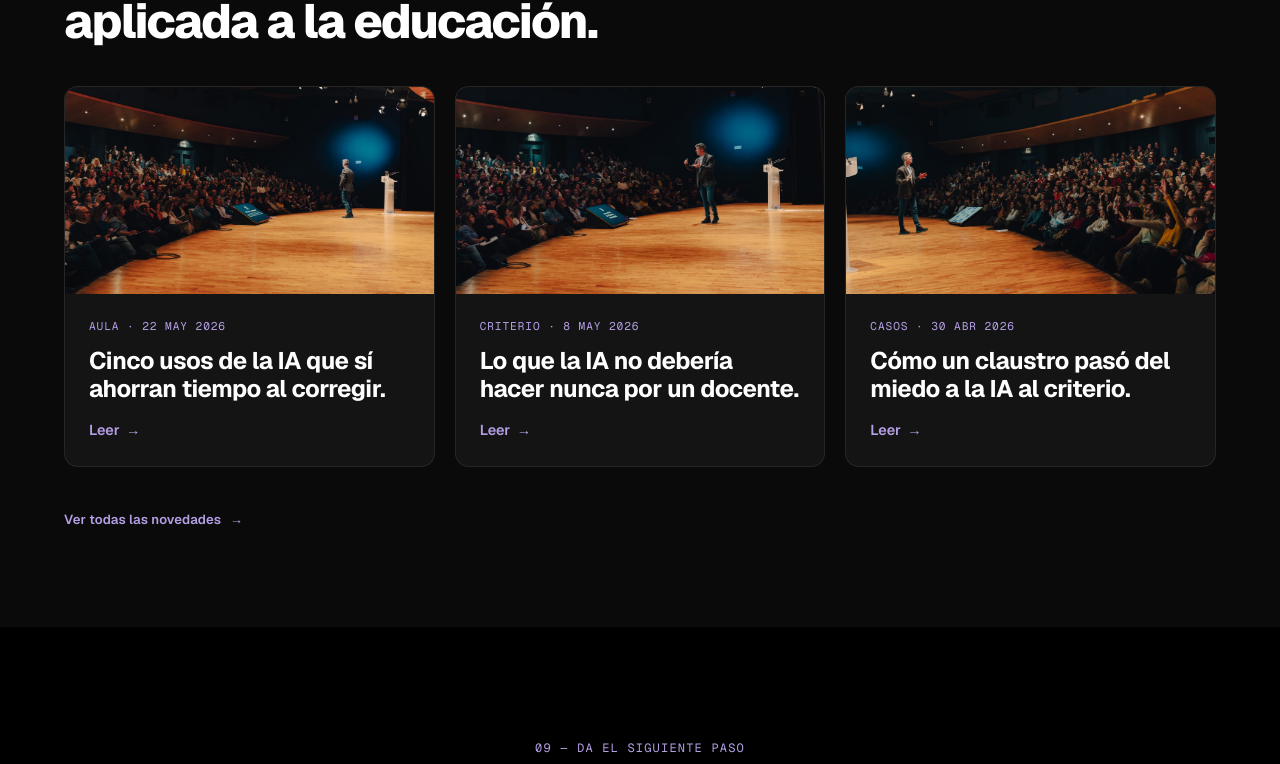
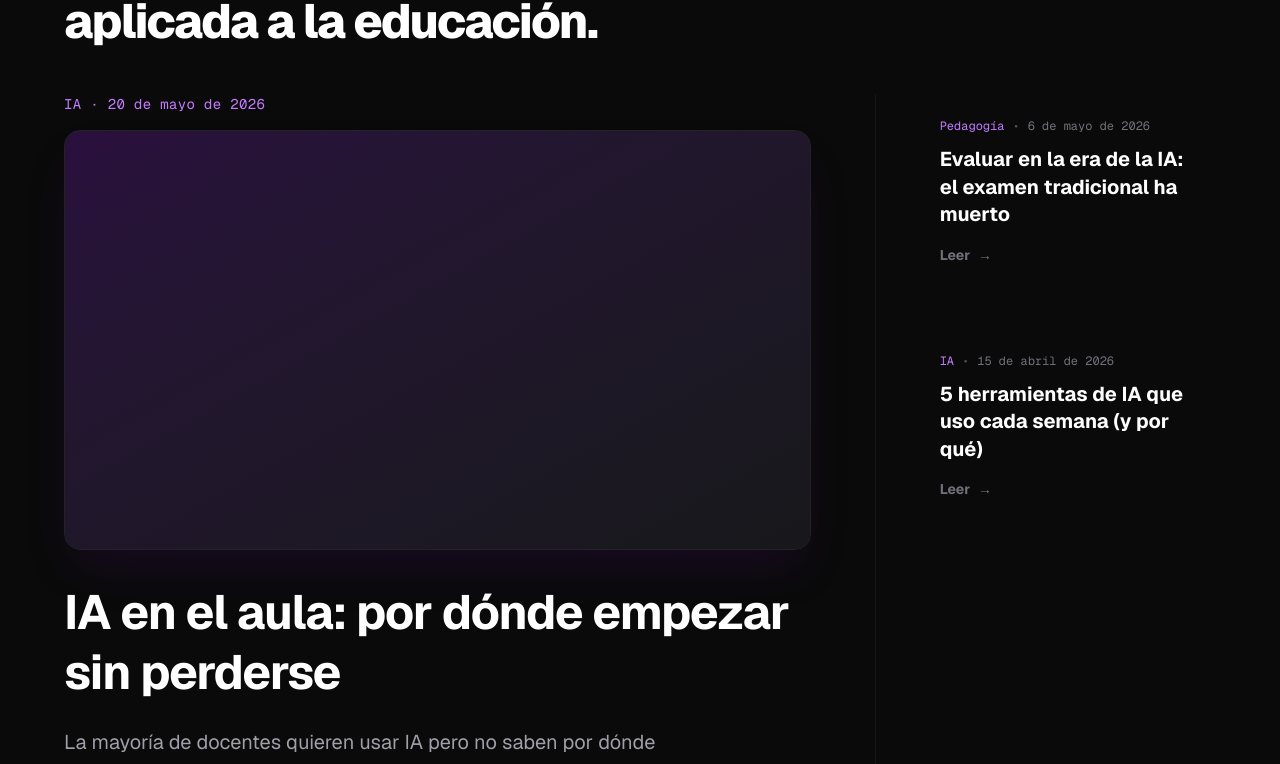
Before and after one commit to hugo2h/joseda_home, a Next.js app: page / in a window 1280 px wide. Shown: the part 5919-6683 px from the top of the page. Built offline with nearby package versions, Linux system fonts and the light colour scheme.

Commit message:
SEO en el blog

```diff
--- a/app/blog/page.tsx
+++ b/app/blog/page.tsx
@@ -8,6 +8,10 @@ import { getAllPosts, formatDate } from '@/lib/blog';
 export const metadata = {
   title: 'Blog — Joseda',
   description: 'Ideas sobre IA y educación que llegan al lunes siguiente.',
+  alternates: {
+    canonical: '/blog',
+    types: { 'application/rss+xml': '/blog/rss.xml' },
+  },
 };
 
 const CATEGORIAS = ['Todos', 'IA', 'Pedagogía', 'Casos', 'Opinión'];
@@ -55,13 +59,14 @@ export default function BlogPage() {
           ) : (
             <div style={{ display: 'grid', gridTemplateColumns: 'repeat(auto-fill, minmax(300px,1fr))', gap: '1.75rem' }}>
               {posts.map((post, i) => (
-                <Reveal key={post.slug} delay={i * 0.07}>
+                <Reveal key={post.slug} delay={i * 0.07} style={{ height: '100%' }}>
                   <Card
                     meta={`${post.category} · ${formatDate(post.date)} · ${post.readingTime} min`}
                     title={post.title}
                     body={post.excerpt}
                     linkText="Leer artículo"
                     href={`/blog/${post.slug}`}
+                    center
                   />
                 </Reveal>
               ))}
--- /dev/null
+++ b/app/blog/rss.xml/route.ts
@@ -0,0 +1,48 @@
+import { getAllPosts } from '@/lib/blog';
+
+const SITE_URL = 'https://joseda.education';
+
+function escapeXml(str: string): string {
+  return str
+    .replace(/&/g, '&amp;')
+    .replace(/</g, '&lt;')
+    .replace(/>/g, '&gt;')
+    .replace(/"/g, '&quot;')
+    .replace(/'/g, '&apos;');
+}
+
+export async function GET() {
+  const posts = getAllPosts();
+
+  const items = posts
+    .map((post) => {
+      const url = `${SITE_URL}/blog/${post.slug}`;
+      return `
+    <item>
+      <title>${escapeXml(post.title)}</title>
+      <link>${url}</link>
+      <guid isPermaLink="true">${url}</guid>
+      <pubDate>${new Date(post.date).toUTCString()}</pubDate>
+      <description>${escapeXml(post.excerpt)}</description>
+      <category>${escapeXml(post.category)}</category>
+    </item>`;
+    })
+    .join('');
+
+  const xml = `<?xml version="1.0" encoding="UTF-8"?>
+<rss version="2.0" xmlns:atom="http://www.w3.org/2005/Atom">
+  <channel>
+    <title>Blog — Joseda</title>
+    <link>${SITE_URL}/blog</link>
+    <atom:link href="${SITE_URL}/blog/rss.xml" rel="self" type="application/rss+xml" />
+    <description>Ideas sobre IA y educación que llegan al lunes siguiente.</description>
+    <language>es-ES</language>${items}
+  </channel>
+</rss>`;
+
+  return new Response(xml, {
+    headers: {
+      'Content-Type': 'application/xml; charset=utf-8',
+    },
+  });
+}
--- a/app/sitemap.ts
+++ b/app/sitemap.ts
@@ -1,17 +1,35 @@
 import type { MetadataRoute } from 'next';
+import { getAllPosts } from '@/lib/blog';
 
 const SITE_URL = 'https://joseda.education';
 
 // Rutas públicas existentes en este repo (Dev A). Las de Dev B se añadirán
-// cuando estén disponibles (/cursos, /formaciones, /ponencias, /podcasts, /boletin, /blog…).
+// cuando estén disponibles (/cursos, /formaciones, /ponencias, /podcasts, /boletin…).
 const ROUTES = ['', '/sobre-joseda', '/contacto'];
 
 export default function sitemap(): MetadataRoute.Sitemap {
   const lastModified = new Date();
-  return ROUTES.map((path) => ({
+
+  const staticEntries: MetadataRoute.Sitemap = ROUTES.map((path) => ({
     url: `${SITE_URL}${path}`,
     lastModified,
     changeFrequency: 'monthly',
     priority: path === '' ? 1 : 0.7,
   }));
+
+  const blogIndexEntry: MetadataRoute.Sitemap = [{
+    url: `${SITE_URL}/blog`,
+    lastModified,
+    changeFrequency: 'weekly',
+    priority: 0.8,
+  }];
+
+  const postEntries: MetadataRoute.Sitemap = getAllPosts().map((post) => ({
+    url: `${SITE_URL}/blog/${post.slug}`,
+    lastModified: new Date(post.date),
+    changeFrequency: 'monthly',
+    priority: 0.6,
+  }));
+
+  return [...staticEntries, ...blogIndexEntry, ...postEntries];
 }
--- a/components/Card.tsx
+++ b/components/Card.tsx
@@ -18,6 +18,7 @@ export default function Card({
   body,
   linkText,
   href,
+  center = false,
 }: {
   icon?: ReactNode;
   image?: string;
@@ -27,6 +28,7 @@ export default function Card({
   body?: string;
   linkText?: string;
   href?: string;
+  center?: boolean;
 }) {
   return (
     <article
@@ -47,7 +49,15 @@ export default function Card({
         </div>
       )}
 
-      <div style={{ display: 'flex', flexDirection: 'column', gap: '0.75rem', padding: '1.5rem' }}>
+      <div style={{
+        display      : 'flex',
+        flexDirection: 'column',
+        gap          : '0.75rem',
+        padding      : '1.5rem',
+        flex         : 1,
+        textAlign    : center ? 'center' : undefined,
+        alignItems   : center ? 'center' : undefined,
+      }}>
         {icon && <div style={{ fontSize: '1.6rem', lineHeight: 1 }} aria-hidden="true">{icon}</div>}
 
         {meta && (
@@ -69,7 +79,8 @@ export default function Card({
         )}
 
         {linkText && href && (
-          <Link href={href} style={{ marginTop: '0.35rem', display: 'inline-flex', alignItems: 'center',
+          <Link href={href} style={{ marginTop: center ? 'auto' : '0.35rem', paddingTop: center ? '0.35rem' : undefined,
+            display: 'inline-flex', alignItems: 'center',
             gap: '0.4rem', fontSize: '0.9rem', fontWeight: 600, color: 'var(--accent-blue-soft)' }}>
             {linkText} <span aria-hidden="true">→</span>
           </Link>
--- a/components/home/News.tsx
+++ b/components/home/News.tsx
@@ -1,37 +1,18 @@
+import Link from 'next/link';
+import Image from 'next/image';
 import SectionEyebrow from '@/components/SectionEyebrow';
-import Card from '@/components/Card';
 import CTAButton from '@/components/CTAButton';
+import { getAllPosts, formatDate } from '@/lib/blog';
 
-// ── 08 · NOVEDADES — 3 cards de blog (§5.2) ──
-// ⚠️ Placeholder: pendiente conectar al blog real (§8). Sustituir POSTS.
-const POSTS = [
-  {
-    image: '/images/ponencia-7.jpg',
-    imageAlt: 'Joseda en una ponencia ante un auditorio',
-    meta: 'Aula · 22 may 2026',
-    title: 'Cinco usos de la IA que sí ahorran tiempo al corregir.',
-    linkText: 'Leer',
-    href: '/blog',
-  },
-  {
-    image: '/images/ponencia-8.jpg',
-    imageAlt: 'Joseda durante una charla',
-    meta: 'Criterio · 8 may 2026',
-    title: 'Lo que la IA no debería hacer nunca por un docente.',
-    linkText: 'Leer',
-    href: '/blog',
-  },
-  {
-    image: '/images/ponencia-1.jpg',
-    imageAlt: 'Joseda en un congreso educativo',
-    meta: 'Casos · 30 abr 2026',
-    title: 'Cómo un claustro pasó del miedo a la IA al criterio.',
-    linkText: 'Leer',
-    href: '/blog',
-  },
-];
+// ── 08 · NOVEDADES — Hero post + sidebar (asimétrico tipo periódico) ──
+export default function News() {
+  const posts = getAllPosts().slice(0, 3);
 
-export default function News() {
+  if (posts.length === 0) return null;
+
+  const [featured, ...rest] = posts;
+  const secondary = rest.slice(0, 2);
+
   return (
     <section className="section" style={{ background: 'var(--bg-primary)' }}>
       <div className="container">
@@ -41,12 +22,54 @@ export default function News() {
           Ideas, casos reales y lo último de IA aplicada a la educación.
         </h2>
 
-        <div style={{ display: 'grid', gap: '1.25rem',
-          gridTemplateColumns: 'repeat(auto-fit, minmax(min(100%, 300px), 1fr))' }}>
-          {POSTS.map((p) => (
-            <Card key={p.title} image={p.image} imageAlt={p.imageAlt} meta={p.meta}
-              title={p.title} linkText={p.linkText} href={p.href} />
-          ))}
+        <div className="grid grid-cols-1 lg:grid-cols-3 gap-12 lg:gap-16 mt-12">
+          {/* Artículo destacado */}
+          <Link href={`/blog/${featured.slug}`} className="lg:col-span-2 group cursor-pointer flex flex-col justify-center">
+            <article>
+              <p className="text-sm font-mono text-purple-400 mb-4 tracking-wide">
+                {featured.category} · {formatDate(featured.date)}
+              </p>
+              <div className="relative w-full aspect-[16/9] mb-8 rounded-2xl overflow-hidden border border-white/10 group-hover:border-purple-500/50 transition-colors duration-500 shadow-2xl shadow-purple-900/20">
+                {featured.coverImage ? (
+                  <Image src={featured.coverImage} alt={featured.title} fill
+                    sizes="(max-width: 1024px) 100vw, 66vw"
+                    style={{ objectFit: 'cover' }} />
+                ) : (
+                  <div className="w-full h-full bg-gradient-to-br from-purple-900/40 to-zinc-900" />
+                )}
+              </div>
+              <h3 className="text-4xl md:text-5xl font-bold text-white mb-6 group-hover:text-purple-300 transition-colors leading-tight tracking-tight">
+                {featured.title}
+              </h3>
+              <p className="line-clamp-3 text-xl text-zinc-400 mb-8 leading-relaxed max-w-2xl">
+                {featured.excerpt}
+              </p>
+              <span className="inline-flex items-center justify-center px-6 py-3 mt-4 text-sm font-bold text-white bg-purple-600 rounded-xl hover:bg-purple-500 hover:scale-105 transition-all duration-300 w-fit">
+                Leer artículo principal
+              </span>
+            </article>
+          </Link>
+
+          {/* Feed secundario */}
+          <div className="lg:col-span-1 flex flex-col justify-start space-y-10 border-t lg:border-t-0 lg:border-l border-white/5 pt-10 lg:pt-0 lg:pl-10">
+            {secondary.map((post) => (
+              <Link key={post.slug} href={`/blog/${post.slug}`}>
+                <article className="group cursor-pointer flex flex-col p-6 rounded-2xl hover:bg-white/[0.02] transition-colors duration-300">
+                  <div className="flex items-center gap-2 text-xs font-mono mb-3">
+                    <span className="text-purple-400">{post.category}</span>
+                    <span className="text-zinc-600">•</span>
+                    <span className="text-zinc-500">{formatDate(post.date)}</span>
+                  </div>
+                  <h4 className="text-xl font-bold text-white group-hover:text-purple-300 transition-colors leading-snug">
+                    {post.title}
+                  </h4>
+                  <span className="mt-4 text-sm font-bold text-zinc-500 group-hover:text-purple-400 flex items-center gap-2 transition-colors">
+                    Leer <span className="group-hover:translate-x-1 transition-transform">→</span>
+                  </span>
+                </article>
+              </Link>
+            ))}
+          </div>
         </div>
 
         <div style={{ marginTop: '2.5rem' }}>
--- a/lib/blog.ts
+++ b/lib/blog.ts
@@ -19,6 +19,7 @@ export type PostMeta = {
   category: string;
   readingTime: number;
   coverImage?: string;
+  draft?: boolean;
 };
 
 export type Post = PostMeta & { contentHtml: string };
@@ -51,10 +52,13 @@ export function getAllPosts(): PostMeta[] {
       category: data.category ?? 'General',
       readingTime: data.readingTime ?? 3,
       coverImage: data.coverImage,
+      draft: data.draft ?? false,
     } satisfies PostMeta;
   });
 
-  return posts.sort((a, b) => formatDateSort(b.date) - formatDateSort(a.date));
+  return posts
+    .filter((post) => !post.draft)
+    .sort((a, b) => formatDateSort(b.date) - formatDateSort(a.date));
 }
 
 export async function getPostBySlug(slug: string): Promise<Post> {
@@ -78,11 +82,7 @@ export async function getPostBySlug(slug: string): Promise<Post> {
 }
 
 export function getAllSlugs(): string[] {
-  if (!fs.existsSync(postsDirectory)) return [];
-  return fs
-    .readdirSync(postsDirectory)
-    .filter((f) => f.endsWith('.md'))
-    .map((f) => f.replace(/\.md$/, ''));
+  return getAllPosts().map((post) => post.slug);
 }
 
 export function formatDate(dateStr: string): string {
```
Also changed, not shown: app/blog/[slug]/page.tsx (+41 -2 lines).
